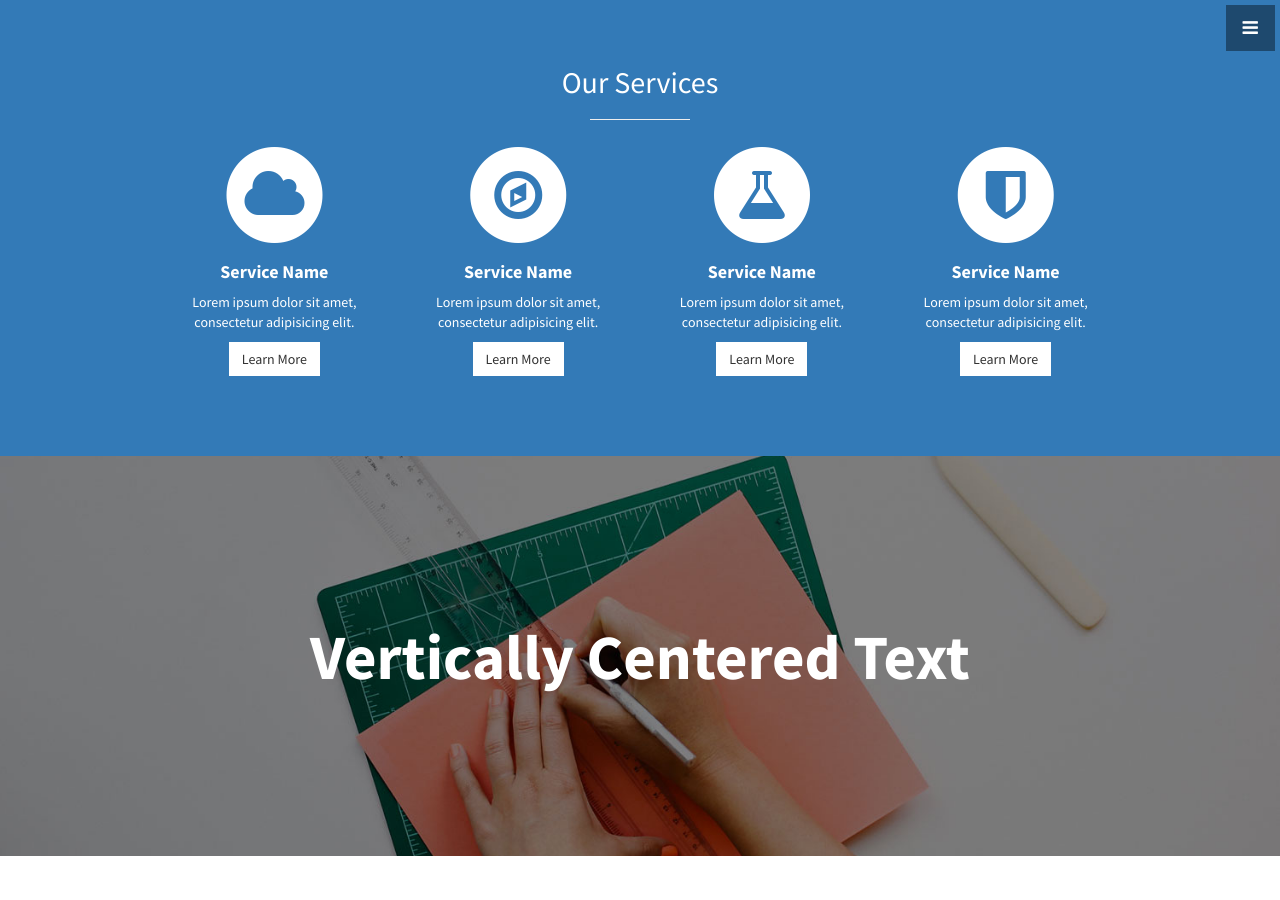
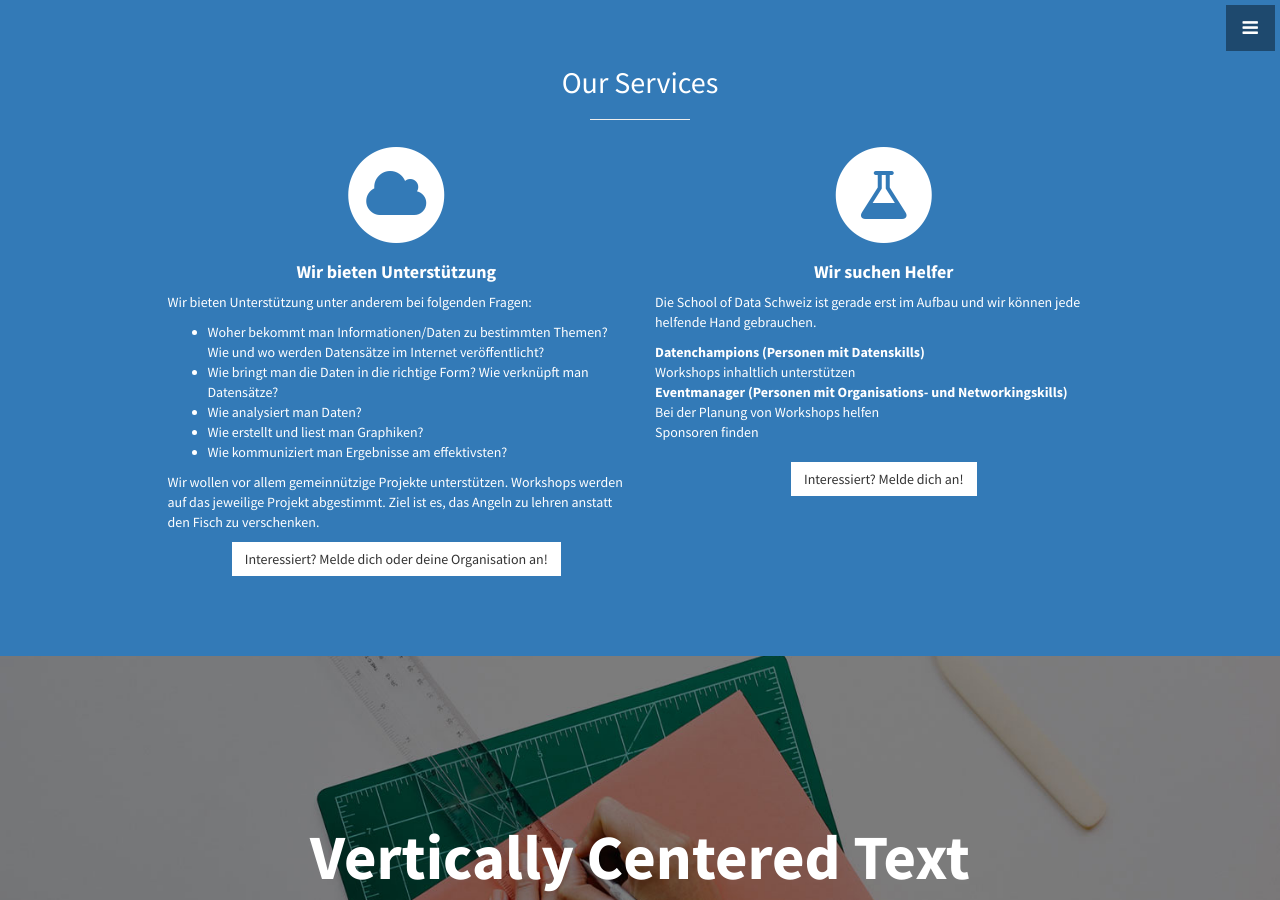
Before and after one commit to schoolofdata-ch/www-test, a Jekyll site: the page built from index.html, in a window 1280 px wide and 900 px high, scrolled down 1116 px. Built offline with Jekyll 4.4.1, drawn with Linux system fonts in a browser that asks for light colours.

Commit message:
Searching for

```diff
--- a/_includes/services.html
+++ b/_includes/services.html
@@ -6,59 +6,56 @@
         <h2>Our Services</h2>
         <hr class="small">
         <div class="row">
-          <div class="col-md-3 col-sm-6">
+          <div class="col-md-6 col-sm-6">
             <div class="service-item">
               <span class="fa-stack fa-4x">
               <i class="fa fa-circle fa-stack-2x"></i>
               <i class="fa fa-cloud fa-stack-1x text-primary"></i>
             </span>
               <h4>
-                <strong>Service Name</strong>
+                <strong>Wir bieten Unterstützung</strong>
               </h4>
-              <p>Lorem ipsum dolor sit amet, consectetur adipisicing elit.</p>
-              <a href="#" class="btn btn-light">Learn More</a>
+	      <div align="left">
+              <p>Wir bieten Unterstützung unter anderem bei folgenden Fragen:
+	       <ul>
+                <li>Woher bekommt man Informationen/Daten zu bestimmten Themen? Wie und wo werden Datensätze im Internet veröffentlicht?</li>
+                <li>Wie bringt man die Daten in die richtige Form? Wie verknüpft man Datensätze?</li>
+                <li>Wie analysiert man Daten?</li>
+                <li>Wie erstellt und liest man Graphiken?</li>
+                <li>Wie kommuniziert man Ergebnisse am effektivsten?</li>
+	      </ul>
+	      Wir wollen vor allem gemeinnützige Projekte unterstützen.
+	      Workshops werden auf das jeweilige Projekt abgestimmt.
+	      Ziel ist es, das Angeln zu lehren anstatt den Fisch zu verschenken.</p>
+              </div>
+	      <a href="#" class="btn btn-light">Interessiert? Melde dich oder deine Organisation an!</a>
             </div>
           </div>
-          <div class="col-md-3 col-sm-6">
-            <div class="service-item">
-              <span class="fa-stack fa-4x">
-              <i class="fa fa-circle fa-stack-2x"></i>
-              <i class="fa fa-compass fa-stack-1x text-primary"></i>
-            </span>
-              <h4>
-                <strong>Service Name</strong>
-              </h4>
-              <p>Lorem ipsum dolor sit amet, consectetur adipisicing elit.</p>
-              <a href="#" class="btn btn-light">Learn More</a>
-            </div>
-          </div>
-          <div class="col-md-3 col-sm-6">
+
+          <div class="col-md-6 col-sm-6">
             <div class="service-item">
               <span class="fa-stack fa-4x">
               <i class="fa fa-circle fa-stack-2x"></i>
               <i class="fa fa-flask fa-stack-1x text-primary"></i>
             </span>
               <h4>
-                <strong>Service Name</strong>
+                <strong>Wir suchen Helfer</strong>
               </h4>
-              <p>Lorem ipsum dolor sit amet, consectetur adipisicing elit.</p>
-              <a href="#" class="btn btn-light">Learn More</a>
+	      <div align="left">
+              <p>Die School of Data Schweiz ist gerade erst im Aufbau und wir können jede helfende Hand gebrauchen.
+	      <dl>
+                <dt>Datenchampions (Personen mit Datenskills)</dt>
+        	<dd>Workshops inhaltlich unterstützen</dd>
+		<dt>Eventmanager (Personen mit Organisations- und Networkingskills)</dt>
+		<dd>Bei der Planung von Workshops helfen</dd>
+		<dd>Sponsoren finden</dd>
+	      </dl>
+	      </p>
+	      </div>
+              <a href="#" class="btn btn-light">Interessiert? Melde dich an!</a>
             </div>
           </div>
-          <div class="col-md-3 col-sm-6">
-            <div class="service-item">
-              <span class="fa-stack fa-4x">
-              <i class="fa fa-circle fa-stack-2x"></i>
-              <i class="fa fa-shield fa-stack-1x text-primary"></i>
-            </span>
-              <h4>
-                <strong>Service Name</strong>
-              </h4>
-              <p>Lorem ipsum dolor sit amet, consectetur adipisicing elit.</p>
-              <a href="#" class="btn btn-light">Learn More</a>
-            </div>
-          </div>
-        </div>
+
         <!-- /.row (nested) -->
       </div>
       <!-- /.col-lg-10 -->
```
